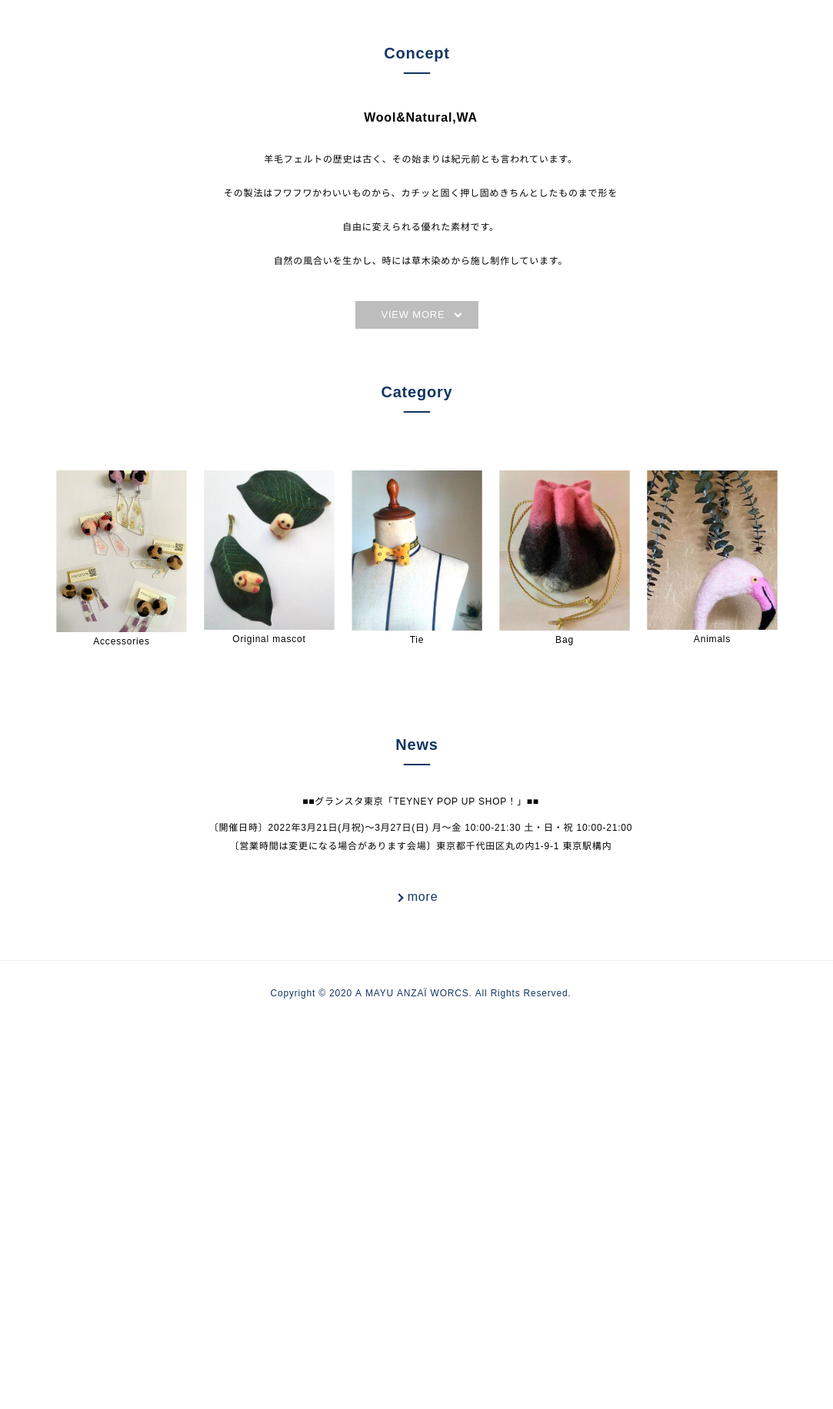
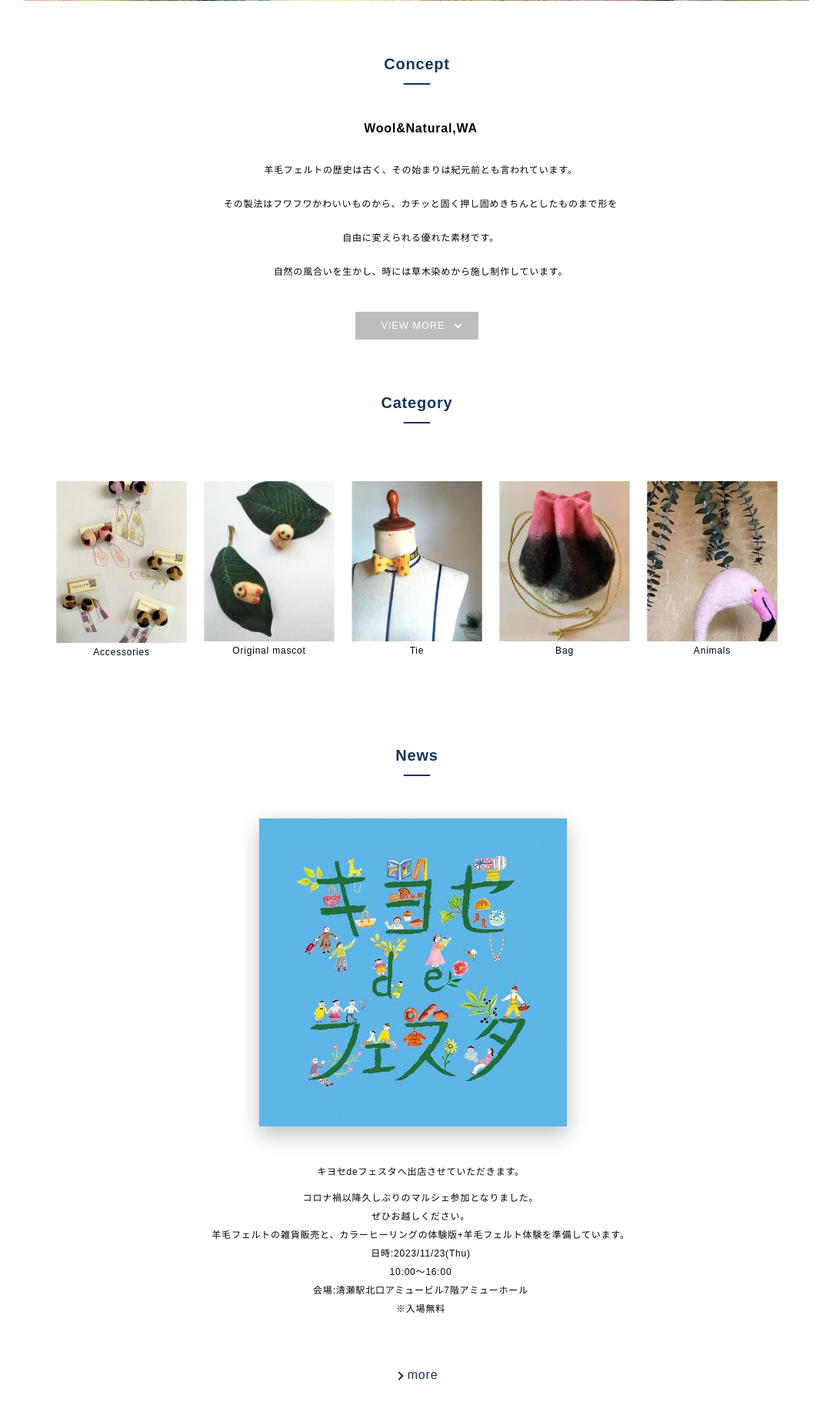
Before and after one commit to yamaguchi-yumiko/mococn_site, a PHP site: page / in a window 1280 px wide. Shown: the part 650-2480 px from the top of the page at 77% size, without its empty margins (98-1181 px from the left). Before the commit the page ends 1947 px from the top, so only its background shows below. Run offline with PHP 8.4, Linux system fonts and the light colour scheme; some libraries are stand-ins or nearby versions.

Commit message:
ロゴ変更　news

```diff
--- a/work/public/common/css/style.css
+++ b/work/public/common/css/style.css
@@ -189,7 +189,6 @@
   position: absolute;
   top: 30%;
   -webkit-transition: all 0.3s ease-in-out;
-  -o-transition: all 0.3s ease-in-out;
   transition: all 0.3s ease-in-out;
   width: 84%;
 }
@@ -209,7 +208,6 @@
   -ms-transform: rotate(0);
       transform: rotate(0);
   -webkit-transition: all 0.3s ease-in-out;
-  -o-transition: all 0.3s ease-in-out;
   transition: all 0.3s ease-in-out;
   width: 100%;
 }
@@ -261,7 +259,6 @@
   height: 100%;
   background: #fff;
   -webkit-transition: all 0.3s ease-in-out 0s;
-  -o-transition: all 0.3s ease-in-out 0s;
   transition: all 0.3s ease-in-out 0s;
   -webkit-transform: translateX(-100%);
       -ms-transform: translateX(-100%);
@@ -288,7 +285,6 @@
   background: #000;
   opacity: 0;
   -webkit-transition: all 0.3s ease-in-out 0s;
-  -o-transition: all 0.3s ease-in-out 0s;
   transition: all 0.3s ease-in-out 0s;
 }
 
@@ -303,7 +299,6 @@
 .drawer-content-nav li {
   border-bottom: 1px solid #333333;
   -webkit-transition: 0.3s ease 0s;
-  -o-transition: 0.3s ease 0s;
   transition: 0.3s ease 0s;
   color: #333333;
 }
@@ -328,7 +323,6 @@
 .nsn-icon-top li {
   list-style-type: none;
   -webkit-transition: 0.3s ease 0s;
-  -o-transition: 0.3s ease 0s;
   transition: 0.3s ease 0s;
 }
 .nsn-icon-top li:hover {
@@ -386,7 +380,6 @@
 .nsn-icon li {
   list-style-type: none;
   -webkit-transition: 0.3s ease 0s;
-  -o-transition: 0.3s ease 0s;
   transition: 0.3s ease 0s;
   width: 100%;
 }
@@ -429,7 +422,6 @@
       -ms-transform: translate(0, 45px);
           transform: translate(0, 45px);
   -webkit-transition: all 1000ms;
-  -o-transition: all 1000ms;
   transition: all 1000ms;
 }
 
@@ -506,7 +498,6 @@
   background: #BDBDBD;
   margin-top: 30px;
   -webkit-transition: 0.3s ease 0s;
-  -o-transition: 0.3s ease 0s;
   transition: 0.3s ease 0s;
   position: relative;
 }
@@ -535,6 +526,10 @@
   -webkit-transform: rotate(45deg);
       -ms-transform: rotate(45deg);
           transform: rotate(45deg);
+}
+
+.concept-text {
+  padding: 0px 30px 0px 30px;
 }
 
 /*item-category*/
@@ -599,7 +594,6 @@
   color: #fff;
   margin-top: 20px;
   -webkit-transition: 0.3s ease 0s;
-  -o-transition: 0.3s ease 0s;
   transition: 0.3s ease 0s;
   margin-right: 10px;
   position: relative;
@@ -650,11 +644,17 @@
 .news-wrap .news-first {
   margin-bottom: 40px;
 }
+.news-wrap .news-first .event_dm {
+  margin-bottom: 20px;
+}
 .news-wrap .news-first .event_dm img {
   width: 400px;
   margin: 20px 10px 0 0;
   -webkit-box-shadow: 0 10px 25px 0 #BDBDBD;
           box-shadow: 0 10px 25px 0 #BDBDBD;
+}
+.news-wrap .news-first .news_text {
+  padding: 20px;
 }
 .news-wrap time {
   font-weight: bold;
@@ -664,6 +664,9 @@
   margin-top: 20px;
 }
 
+.arrow-content {
+  margin-top: 40px;
+}
 .arrow-content a {
   position: relative;
   display: inline-block;
@@ -672,7 +675,6 @@
   text-align: right;
   color: rgb(18, 53, 98);
   -webkit-transition: 0.3s ease 0s;
-  -o-transition: 0.3s ease 0s;
   transition: 0.3s ease 0s;
 }
 .arrow-content a::before {
@@ -690,7 +692,6 @@
   left: 0;
   margin-top: -4px;
   -webkit-transition: 0.3s ease 0s;
-  -o-transition: 0.3s ease 0s;
   transition: 0.3s ease 0s;
 }
 .arrow-content a:hover {
@@ -719,7 +720,6 @@
       -ms-transform: scale(1.1);
           transform: scale(1.1);
   -webkit-transition: 0.5s;
-  -o-transition: 0.5s;
   transition: 0.5s;
 }
 
@@ -1057,7 +1057,6 @@
   background: #5f5f5f;
   margin-top: 30px;
   -webkit-transition: 0.3s ease 0s;
-  -o-transition: 0.3s ease 0s;
   transition: 0.3s ease 0s;
   -webkit-box-shadow: 0 3px 6px rgba(0, 0, 0, 0.1607843137);
           box-shadow: 0 3px 6px rgba(0, 0, 0, 0.1607843137);
@@ -1090,23 +1089,19 @@
   #drawer-icon span {
     margin: -8% 0 0 -200%;
   }
-
   .header img {
     width: 200px;
     height: auto;
   }
-
   .category-section {
     margin: 100px 0;
   }
-
   .item-category-top {
     width: 80%;
     -ms-flex-wrap: nowrap;
         flex-wrap: nowrap;
     margin: 40px auto;
   }
-
   .slider {
     margin: 30px auto;
     width: 50%;
@@ -1116,16 +1111,13 @@
     height: auto;
     width: 100%;
   }
-
   .nsn-icon-top img {
     width: 40%;
     height: auto;
   }
-
   .nsn-icon li {
     width: auto;
   }
-
   /* ==============================================================
   *  aboutレイアウト PC
   * ============================================================ */
@@ -1134,15 +1126,12 @@
     height: 200px;
     margin-bottom: 60px;
   }
-
   .about-section {
     margin: 100px 0;
   }
-
   .about-concept p {
     text-align: center;
   }
-
   .about-content {
     margin: 20px 0;
     border-top: 1px solid #EFEFEF;
@@ -1152,7 +1141,6 @@
     margin: auto;
     margin-top: 10px;
   }
-
   .profile-content {
     text-align: left;
     margin-left: 30px;
@@ -1160,7 +1148,6 @@
   .profile-content p:nth-child(1) {
     margin: 0;
   }
-
   .about-profile {
     display: -webkit-box;
     display: -ms-flexbox;
@@ -1172,15 +1159,12 @@
   .about-profile img {
     width: 40%;
   }
-
   .about-concept {
     margin: 50px 0;
   }
-
   .about-history {
     margin-left: 30px;
   }
-
   .about-top {
     display: -webkit-box;
     display: -ms-flexbox;
@@ -1196,12 +1180,10 @@
   .about-top p {
     padding: 10px;
   }
-
   .about-top img {
     max-width: 30%;
     height: auto;
   }
-
   /* ==============================================================
   *  galleryレイアウト
   * ============================================================ */
@@ -1209,59 +1191,50 @@
     margin: 20px 0;
     border-top: 1px solid #EFEFEF;
   }
-
   .gallery-section {
     margin: 100px 0;
   }
-
   .line-stamp {
     margin-top: 150px;
   }
   .line-stamp h1 {
     margin-bottom: 80px;
   }
-
   .line-stamp-content {
     height: 220px;
   }
   .line-stamp-content img {
     width: 150px;
   }
-
   .line-stamp-content {
     width: 80%;
   }
-
   .line-stamp-comtet .button {
     padding-top: 12px;
     border-radius: 30px;
     width: 200px;
     height: 50px;
   }
-
   .news-archives {
     text-align: center;
   }
-
   /* ==============================================================
   *  categoryレイアウト
   * ============================================================ */
   .tie-content,
-.Original-Mascot-content,
-.Other-content,
-.Bag-content,
-.news-content {
+  .Original-Mascot-content,
+  .Other-content,
+  .Bag-content,
+  .news-content {
     margin: 20px 0;
     border-top: 1px solid #EFEFEF;
     text-align: center;
   }
-
   .item-category-items {
     -ms-flex-wrap: nowrap;
         flex-wrap: nowrap;
     width: 90%;
   }
-
   /* ==============================================================
   *  newsレイアウト
   * ============================================================ */
@@ -1284,7 +1257,6 @@
     width: 100px;
     height: auto;
   }
-
   /*トップ画像*/
   .top {
     background: url(../img/top/top_image_3.JPG);
@@ -1294,7 +1266,6 @@
     height: 450px;
     margin-top: 20px;
   }
-
   /*main*/
   .home-top h2 {
     margin-bottom: 50px;
@@ -1306,16 +1277,13 @@
     left: 50%;
     border-radius: 3px;
   }
-
   /*header*/
   #drawer-icon {
     display: none;
   }
-
   .navigation-pc {
     margin: auto;
     -webkit-transition: 0.3s ease 0s;
-    -o-transition: 0.3s ease 0s;
     transition: 0.3s ease 0s;
     margin-top: 60px;
   }
@@ -1340,20 +1308,16 @@
   .navigation-pc ul a:hover {
     opacity: 0.7;
   }
-
   /*item-category*/
   .item-category-top {
     width: 75%;
   }
-
   .item-box-index img {
     width: 80%;
   }
-
   .item-box img {
     width: 80%;
   }
-
   #grad-trigger {
     font-size: 20px;
     width: 380px;
@@ -1378,28 +1342,23 @@
         -ms-transform: rotate(45deg);
             transform: rotate(45deg);
   }
-
   /* news */
   .news-wrap img {
     max-width: 60%;
     margin-top: 20px;
   }
-
   .footer p {
     font-size: 12px;
   }
-
   /* ==============================================================
   *  aboutレイアウト
   * ============================================================ */
   .about-content h3 {
     margin-top: 40px;
   }
-
   .about-top-img {
     background-size: auto;
   }
-
   /* ==============================================================
   *  galleryレイアウト
   * ============================================================ */
@@ -1412,7 +1371,6 @@
     margin-top: 70px;
     width: 70%;
   }
-
   .line-stamp-container {
     display: -webkit-box;
     display: -ms-flexbox;
@@ -1421,11 +1379,9 @@
         -ms-flex-pack: center;
             justify-content: center;
   }
-
   .line-stamp-top {
     margin-left: 10px;
   }
-
   .line-stamp p:nth-child(1) {
     font-size: 13px;
   }
--- a/work/public/common/scss/layout/_main.scss
+++ b/work/public/common/scss/layout/_main.scss
@@ -118,6 +118,10 @@
 	}
 }
 
+.concept-text {
+	padding: 0px 30px 0px 30px;
+}
+
 /*item-category*/
 .item-category-top {
 	width: 100%;
@@ -230,11 +234,17 @@
 		margin-bottom: 40px;
 
 		.event_dm {
+			margin-bottom: 20px;
+
 			img {
 				width: 400px;
 				margin: 20px 10px 0 0;
 				box-shadow: 0 10px 25px 0 #BDBDBD;
 			}
+		}
+
+		.news_text {
+			padding: 20px;
 		}
 	}
 
@@ -251,6 +261,8 @@
 }
 
 .arrow-content {
+	margin-top: 40px;
+
 	a {
 		position: relative;
 		display: inline-block;
--- a/work/public/common/scss/layout/_pc.scss
+++ b/work/public/common/scss/layout/_pc.scss
@@ -5,14 +5,14 @@
 $tab: 800px;
 $pc: 1024px; // min-width定義
 
-@mixin tab {
-    @media screen and (-webkit-min-device-pixel-ratio:0) and(min-width: ($tab)) {
+@mixin tab($tab) {
+    @media screen and (-webkit-min-device-pixel-ratio: 0) and (min-width: #{$tab}) {
         @content;
     }
 }
 
-@mixin pc {
-    @media screen and (-webkit-min-device-pixel-ratio:0) and(min-width: ($pc)) {
+@mixin pc($pc) {
+    @media screen and (-webkit-min-device-pixel-ratio: 0) and (min-width: #{$pc}) {
         @content;
     }
 }
@@ -22,7 +22,7 @@
 *  タブレット
 * ============================================================ */
 
-@include tab {
+@include tab($tab) {
     #drawer-icon span {
         margin: -8% 0 0 -200%;
     }
@@ -214,7 +214,7 @@
 /* ==============================================================
 *  PC
 * ============================================================ */
-@include pc {
+@include pc($pc) {
 
     /*header*/
     .header {
--- a/work/public/index.php
+++ b/work/public/index.php
@@ -8,10 +8,10 @@
 		<div class="concept-brand">
 			<div class="concept-top">
 				<div class="concept-history">
-					<div>
+					<div class="concept-text">
 						<p>Wool&Natural,WA</p>
 						<p>
-						羊毛フェルトの歴史は古く、その始まりは紀元前とも言われています。</p>
+							羊毛フェルトの歴史は古く、その始まりは紀元前とも言われています。</p>
 						<p>その製法はフワフワかわいいものから、カチッと固く押し固めきちんとしたものまで形を</p>
 						<p>自由に変えられる優れた素材です。</p>
 						<p>自然の風合いを生かし、時には草木染めから施し制作しています。</p>
@@ -50,12 +50,20 @@
 		<h2>News</h2>
 		<div class="news-wrap">
 			<div class="news-first">
-				<p>■■グランスタ東京「TEYNEY POP UP SHOP！」■■</p>
-				<p>〔開催日時〕2022年3月21日(月祝)〜3月27日(日)&nbsp;月～金 10:00-21:30 土・日・祝 10:00-21:00</p>
-				<p>〔営業時間は変更になる場合があります会場〕東京都千代田区丸の内1-9-1 東京駅構内</p>
+				<div class="event_dm">
+					<img src="common/img/news/news_20231123.jpg" alt="イベントDM前">
+				</div>
+				<div class="news_text">
+					<p>キヨセdeフェスタへ出店させていただきます。</p>
+					<p>コロナ禍以降久しぶりのマルシェ参加となりました。<br>ぜひお越しください。</p>
+					<p>羊毛フェルトの雑貨販売と、カラーヒーリングの体験版+羊毛フェルト体験を準備しています。</p>
+					<p>日時:2023/11/23(Thu)</p>
+					<p>10:00〜16:00</p>
+					<p>会場:清瀬駅北口アミュービル7階アミューホール</p>
+					<p>※入場無料</p>
+				</div>
+				<div class="arrow-content"><a href="news.php" target="_blank">more</a></div>
 			</div>
-			<div class="arrow-content"><a href="news.php" target="_blank">more</a></div>
-		</div>
 	</section>
 </main>
 <?php require_once('footer.php'); ?>
--- a/work/public/news.php
+++ b/work/public/news.php
@@ -5,6 +5,7 @@
 		<h1>News</h1>
 		<div class="news-archives">
 			<div class="tim-container">
+				<p>グランスタ東京「TEYNEY POP UP SHOP！」</p>
 				<p>2021/11/23〜11/30</p>
 				<p>ritmarus&nbsp;x&nbsp;mococon&nbsp;Exhibition<br>Collaboration&nbsp;Workbr<br>『FACE&nbsp;-&nbsp;BACK』展</p>
 				<p>2021/10/12～2021/10/17</p>
```
Also changed, not shown: work/public/common/img/news/news_20231123.jpg (added), work/public/common/img/top/mayu_anzai_logo.jpg.
